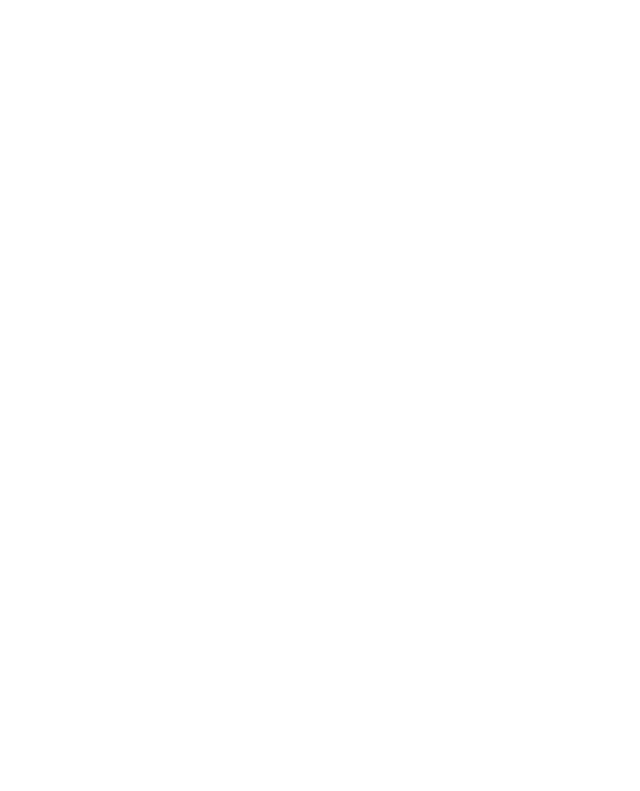
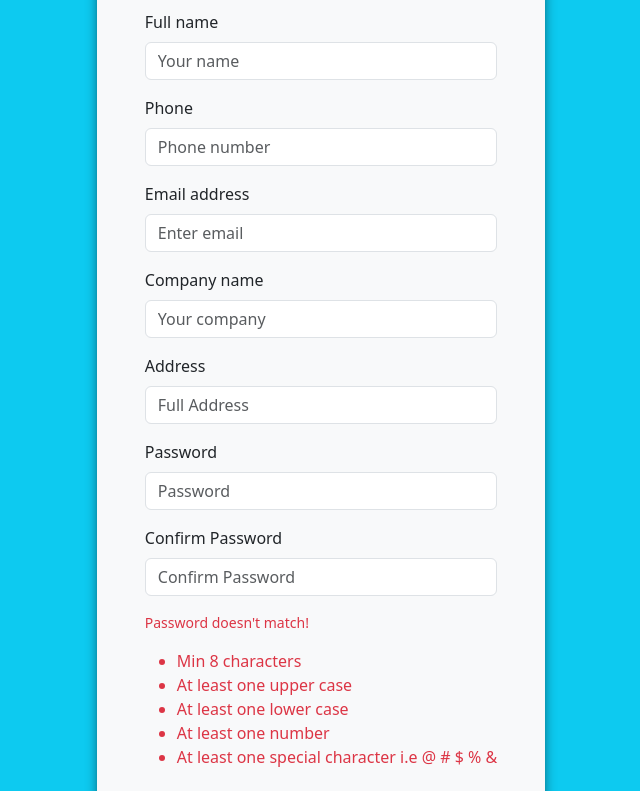
Before and after one commit to ayamte/CRM-frontend, a React (Create React App) app: page /registration in a window 1280 px wide. Before the commit this address had no page. Shown: the top 791 px of the page, without its empty margins (319-959 px from the left). Built offline with nearby package versions, Linux system fonts and the light colour scheme.

Commit message:
registration frontend

```diff
--- a/src/App.js
+++ b/src/App.js
@@ -11,6 +11,7 @@
 import TicketLists from "./page/ticket-list/TicketLists.page";
 import Ticket from "./page/ticket/Ticket.page";
 import PrivateRoute from "./components/private-route/PrivateRoute.comp";
+import { Registration } from "./page/registration/Registration.page";
 
 function App() {
   return (
@@ -19,6 +20,7 @@
         <Routes>
           {/* Route publique */}
           <Route path="/" element={<Entry />} />
+          <Route path="/registration" element={<Registration />} />
 
           {/* Routes protégées */}
           <Route element={<PrivateRoute />}>
--- a/src/components/add-ticket-form/AddTicketForm.comp.js
+++ b/src/components/add-ticket-form/AddTicketForm.comp.js
@@ -1,9 +1,10 @@
-import React, { useState } from 'react';
+import React, { useState, useEffect } from 'react';
 import { Form, Button, Row, Col, Container, Alert, Spinner } from "react-bootstrap";
 import './add-ticket-form.style.css';
 import { shortText } from '../../utils/validation';
 import { useDispatch, useSelector } from 'react-redux';
 import { openNewTicket } from './addTicketAction';
+import { restSuccessMSg } from "./addTicketSlicer";
 
 
 const initialFrmDt = {
@@ -30,11 +31,11 @@
   const [frmData, setFrmData] = useState(initialFrmDt);
   const [frmDataError, setFrmDataError] = useState(initialFrmError);
 
-  // useEffect(() => {
-  //   return () => {
-  //     successMsg && dispatch(restSuccessMSg());
-  //   };
-  // }, [dispatch, frmData, frmDataErro]);
+  useEffect(() => {
+    return () => {
+      successMsg && dispatch(restSuccessMSg());
+    };
+  }, [dispatch, frmData, frmDataError]);
 
   const handleOnChange = e => {
     const { name, value } = e.target;
--- a/src/components/add-ticket-form/addTicketSlicer.js
+++ b/src/components/add-ticket-form/addTicketSlicer.js
@@ -20,10 +20,10 @@
       state.isLoading = true;
       state.error = payload;
     },
-    // restSuccessMSg: (state) => {
-    //   state.isLoading = true;
-    //   state.successMsg = "";
-    // },
+    restSuccessMSg: (state) => {
+      state.isLoading = false;
+      state.successMsg = "";
+    },
   },
 });
 
@@ -31,7 +31,7 @@
   openNewTicketPending,
   openNewTicketSuccess,
   openNewTicketFail,
-  // restSuccessMSg,
+  restSuccessMSg,
 } = newTicketSlice.actions;
 
 
--- a/src/components/login/Login.comp.js
+++ b/src/components/login/Login.comp.js
@@ -111,11 +111,20 @@
         <hr/>
         </Col>
       </Row>
+
       <Row>
         <Col>
           <a href="#!" onClick ={()=> frmSwitcher('reset')}>Forget Password?</a>
         </Col>
+      </Row>
 
+      <Row className = "py-4" >
+        <Col>
+        Are you new here? {' '}
+          <a href="/registration">
+            Register Now
+          </a>
+        </Col>
       </Row>
 
     </Container>
--- /dev/null
+++ b/src/components/registration-form/RegistrationForm.comp.js
@@ -0,0 +1,214 @@
+import React, { useEffect, useState } from 'react';
+import { Button, Col, Row, Form } from 'react-bootstrap';
+// import { useDispatch, useSelector } from 'react-redux';
+
+
+const initialState = {
+  name: "",
+  phone: "",
+  email: "",
+  company: "",
+  address: "",
+  password: "",
+  confirmPass: "",
+};
+
+const passVerificationError = {
+  isLenthy: false,
+  hasUpper: false,
+  hasLower: false,
+  hasNumber: false,
+  hasSpclChr: false,
+  confirmPass: false,
+};
+
+const RegistrationForm = () => {
+  // const dispatch = useDispatch();
+  const [newUser, setNewUser] = useState(initialState);
+  const [passwordError, setPasswordError] = useState(passVerificationError);
+
+  // const { isLoading, status, message } = useSelector(
+  //   (state) => state.registration
+  // );
+
+  useEffect(() => {}, [newUser]);
+
+  const handleOnChange = (e) => {
+    const { name, value } = e.target;
+
+    setNewUser({ ...newUser, [name]: value });
+
+    if (name === "password") {
+      const isLenthy = value.length >= 8;
+      const hasUpper = /[A-Z]/.test(value);
+      const hasLower = /[a-z]/.test(value);
+      const hasNumber = /[0-9]/.test(value);
+      const hasSpclChr = /[@#$%&-_]/.test(value);
+
+      setPasswordError({
+        ...passwordError,
+        isLenthy,
+        hasUpper,
+        hasLower,
+        hasNumber,
+        hasSpclChr,
+      });
+    }
+
+    if (name === "confirmPass") {
+      setPasswordError({
+        ...passwordError,
+        confirmPass: newUser.password === value,
+      });
+    }
+  };
+
+  const handleOnSubmit = (e) => {
+    e.preventDefault();
+    console.log(newUser);
+    // const { name, phone, email, company, address, password } = newUser;
+
+    // const newRegistration = {
+    //   name,
+    //   phone,
+    //   email,
+    //   company,
+    //   address,
+    //   password,
+    // };
+    // dispatch(newUserRegistration(newRegistration));
+  };
+
+  return (
+    <>
+      <Row>
+        <Col>
+          <h1 className='text-info'>User Registration</h1>
+        </Col>
+      </Row>
+      <hr/>
+
+      <Row>
+        <Col>
+          <Form onSubmit={handleOnSubmit}>
+            <Form.Group className="mb-3">
+              <Form.Label>Full name</Form.Label>
+              <Form.Control
+                type="text"
+                name="name"
+                value={newUser.name}
+                onChange={handleOnChange}
+                placeholder="Your name"
+              />
+            </Form.Group>
+
+            <Form.Group className="mb-3">
+              <Form.Label>Phone</Form.Label>
+              <Form.Control
+                type="number"
+                name="phone"
+                value={newUser.phone}
+                onChange={handleOnChange}
+                placeholder="Phone number"
+              />
+            </Form.Group>
+
+            <Form.Group className="mb-3">
+              <Form.Label>Email address</Form.Label>
+              <Form.Control
+                type="email"
+                name="email"
+                value={newUser.email}
+                onChange={handleOnChange}
+                placeholder="Enter email"
+              />
+            </Form.Group>
+
+            <Form.Group className="mb-3">
+              <Form.Label>Company name</Form.Label>
+              <Form.Control
+                type="text"
+                name="company"
+                value={newUser.company}
+                onChange={handleOnChange}
+                placeholder="Your company"
+              />
+            </Form.Group>
+
+            <Form.Group className="mb-3">
+              <Form.Label>Address</Form.Label>
+              <Form.Control
+                type="text"
+                name="address"
+                value={newUser.address}
+                onChange={handleOnChange}
+                placeholder="Full Address"
+              />
+            </Form.Group>
+
+            <Form.Group className="mb-3">
+              <Form.Label>Password</Form.Label>
+              <Form.Control
+                type="password"
+                name="password"
+                value={newUser.password}
+                onChange={handleOnChange}
+                placeholder="Password"
+              />
+            </Form.Group>
+
+            <Form.Group className="mb-3">
+              <Form.Label>Confirm Password</Form.Label>
+              <Form.Control
+                type="password"
+                name="confirmPass"
+                value={newUser.confirmPass}
+                onChange={handleOnChange}
+                placeholder="Confirm Password"
+              />
+            </Form.Group>
+            <Form.Text>
+              {!passwordError.confirmPass && (
+                <div className="text-danger mb-3">Password doesn't match!</div>
+              )}
+            </Form.Text>
+
+            <ul className="mb-4">
+              <li className={passwordError.isLenthy ? "text-success" : "text-danger"}>
+                Min 8 characters
+              </li>
+              <li className={passwordError.hasUpper ? "text-success" : "text-danger"}>
+                At least one upper case
+              </li>
+              <li className={passwordError.hasLower ? "text-success" : "text-danger"}>
+                At least one lower case
+              </li>
+              <li className={passwordError.hasNumber ? "text-success" : "text-danger"}>
+                At least one number
+              </li>
+              <li className={passwordError.hasSpclChr ? "text-success" : "text-danger"}>
+                At least one special character i.e @ # $ % &
+              </li>
+            </ul>
+
+            <Button
+              variant="primary"
+              type="submit"
+              disabled={Object.values(passwordError).includes(false)}
+            >
+              Submit
+            </Button>
+          </Form>
+        </Col>
+      </Row>
+      <Row className="py-4">
+        <Col>
+          Already have an account <a href="/">Login Now</a>
+        </Col>
+      </Row>
+
+    </>
+  );
+}
+
+export default RegistrationForm;
--- /dev/null
+++ b/src/page/registration/Registration.page.js
@@ -0,0 +1,16 @@
+import React from "react";
+import { Container } from "react-bootstrap";
+import RegistrationForm from "../../components/registration-form/RegistrationForm.comp";
+import "./registration.style.css";
+
+export const Registration = () => {
+  return (
+    <div className="registration-page bg-info">
+      <div className="mt-5">
+        <Container className="p-5 mb-4 bg-light rounded-3 form-box">
+          <RegistrationForm />
+        </Container>
+      </div>
+    </div>
+  );
+};
--- /dev/null
+++ b/src/page/registration/registration.style.css
@@ -0,0 +1,10 @@
+.registration-page{
+  height: 100vh;
+  display: flex;
+  justify-content: center;
+  align-items: center;
+}
+
+.form-box{
+  box-shadow: 0px 0px 15px -5px black;
+}
--- a/src/page/ticket-list/ticketSlice.js
+++ b/src/page/ticket-list/ticketSlice.js
@@ -75,6 +75,7 @@
       state.isLoading = false;
       state.replyTicketError = "";
       state.replyMsg = "";
+      state.closeTicketMsg= "";
     },
   },
 
--- a/src/page/ticket/Ticket.page.js
+++ b/src/page/ticket/Ticket.page.js
@@ -6,6 +6,7 @@
 import UpdateTicket from '../../components/update-ticket/UpdateTicket.comp';
 import { useParams } from "react-router-dom";
 import { closeTicket, fetchSingleTicket } from '../ticket-list/ticketAction';
+import { resetResponseMsg } from '../ticket-list/ticketSlice';
 
 
 
@@ -28,9 +29,9 @@
   useEffect(() => {
     dispatch(fetchSingleTicket(tId));
     return () => {
-      dispatch({ type: 'RESET_TICKETS_MESSAGES' });
+      (replyMsg || replyTicketError || closeTicketMsg) && dispatch(resetResponseMsg());
     };
-  }, [tId, dispatch]);
+  }, [tId, dispatch, replyMsg, replyTicketError, closeTicketMsg ]);
 
 
 
```
